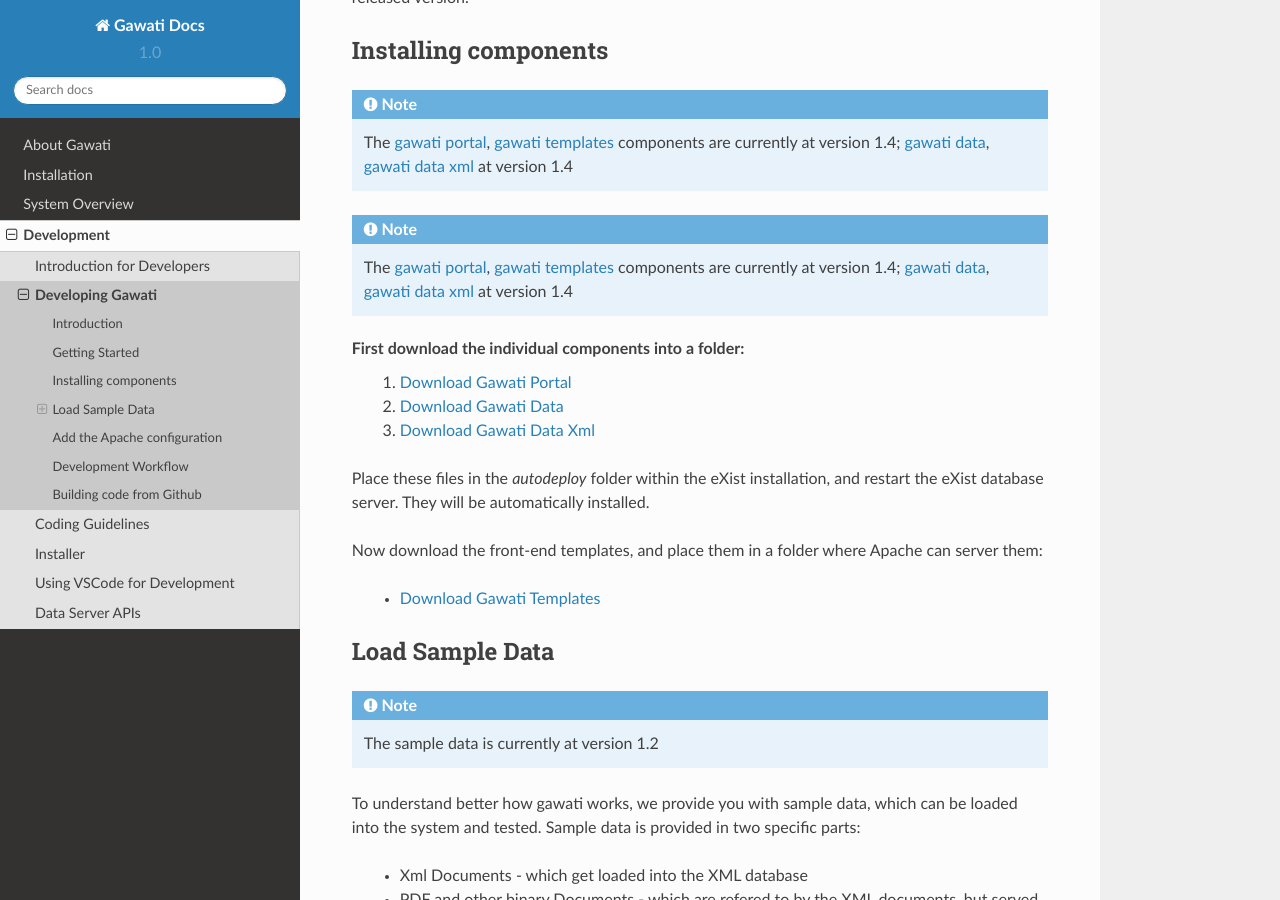
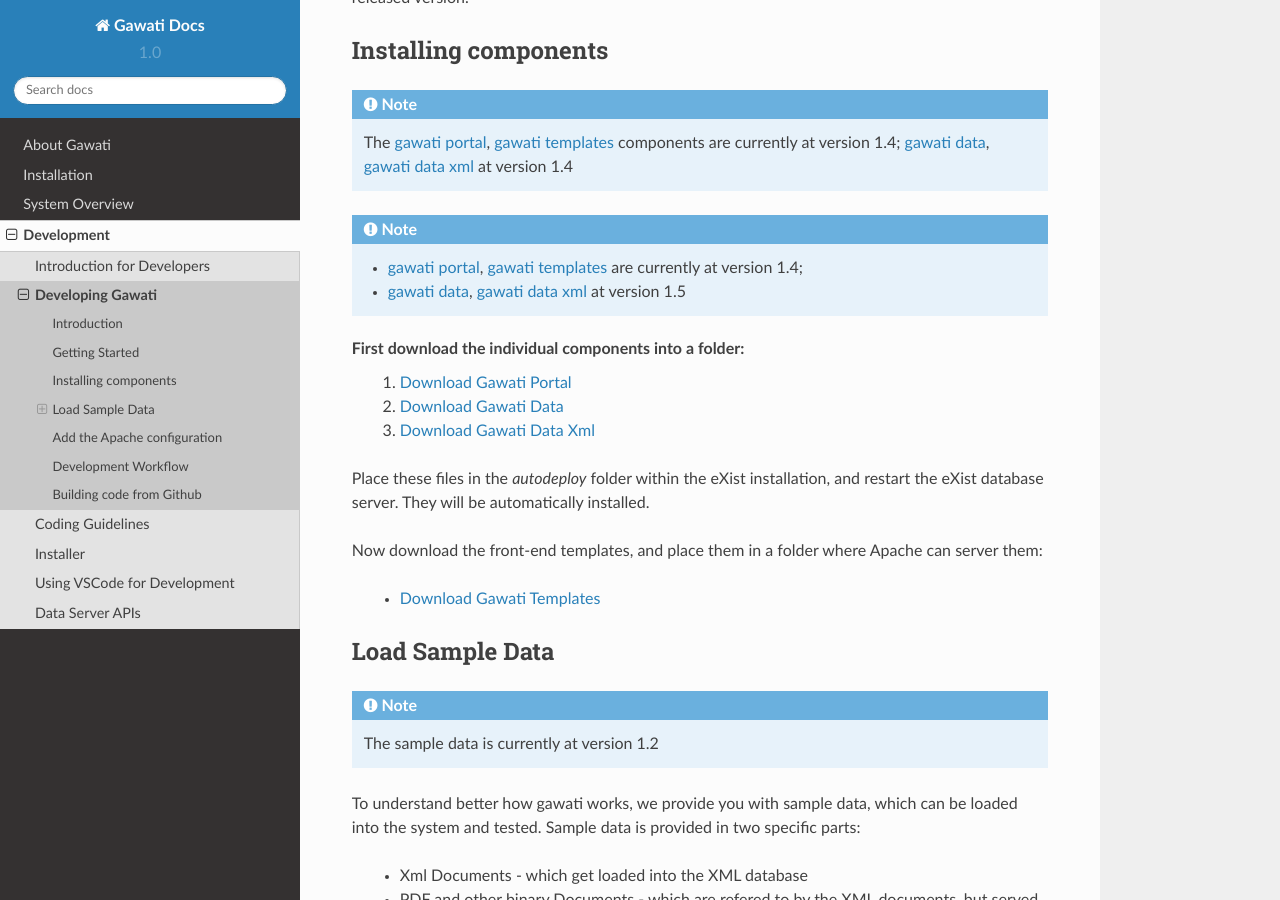
Before and after one commit to gawati/gawati-docs, a Sphinx documentation site: the page built from docs/source/development/dev-env.rst, in a window 1280 px wide and 900 px high, scrolled down 1016 px. Built offline with Sphinx 7.4.7 and the Read the Docs theme 2.0.0, drawn with Linux system fonts in a browser that asks for light colours.

Commit message:
Updates for version info

```diff
--- a/docs/source/development/dev-env.rst
+++ b/docs/source/development/dev-env.rst
@@ -37,7 +37,8 @@ Installing components
 .. include:: version-info.rst
 
 .. note::
-  The `gawati portal`_, `gawati templates`_ components are currently at version 1.4; `gawati data`_, `gawati data xml`_ at version 1.4
+  * `gawati portal`_, `gawati templates`_  are currently at version 1.4;
+  * `gawati data`_, `gawati data xml`_ at version 1.5
 
 First download the individual components into a folder:
  1. `Download Gawati Portal`_
```
